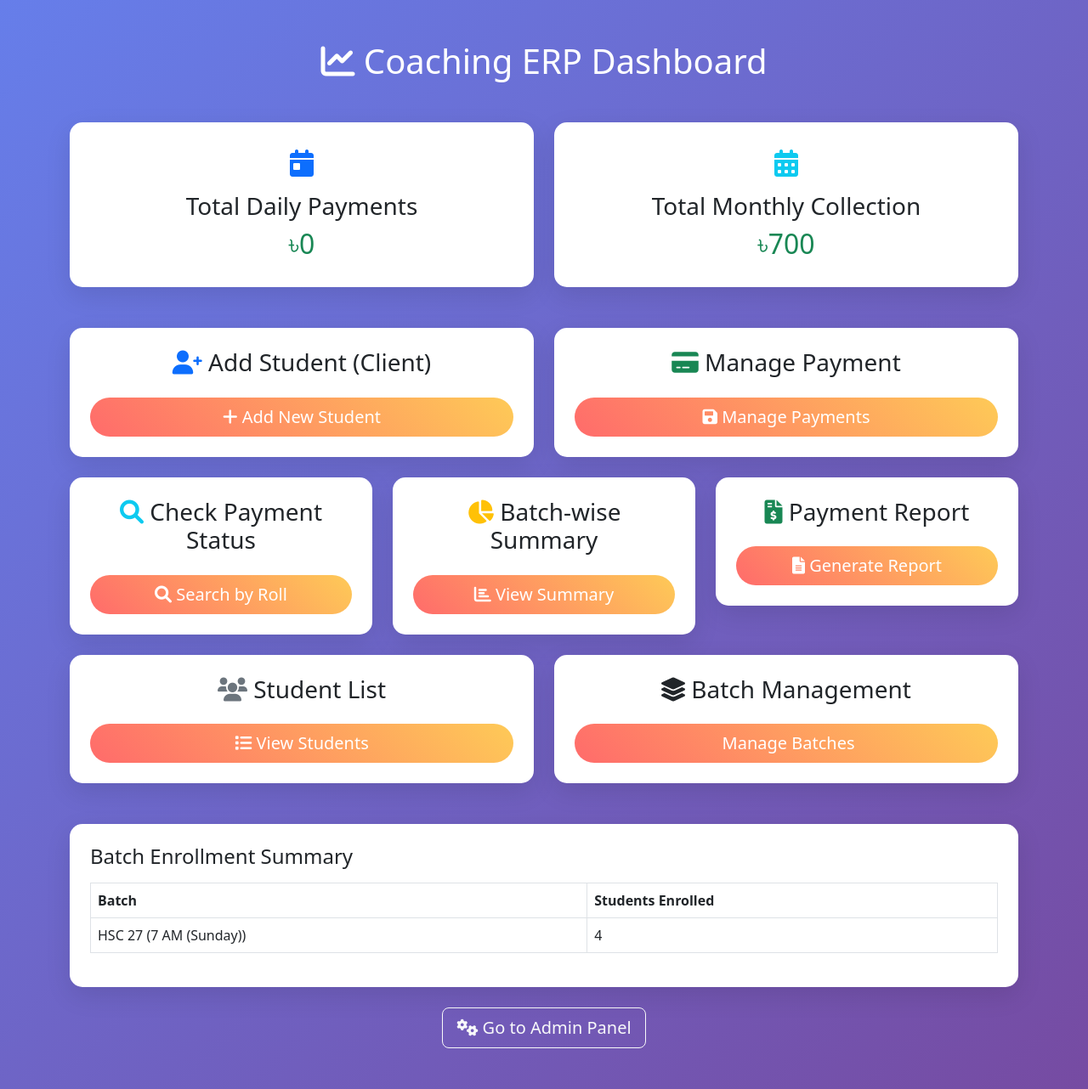
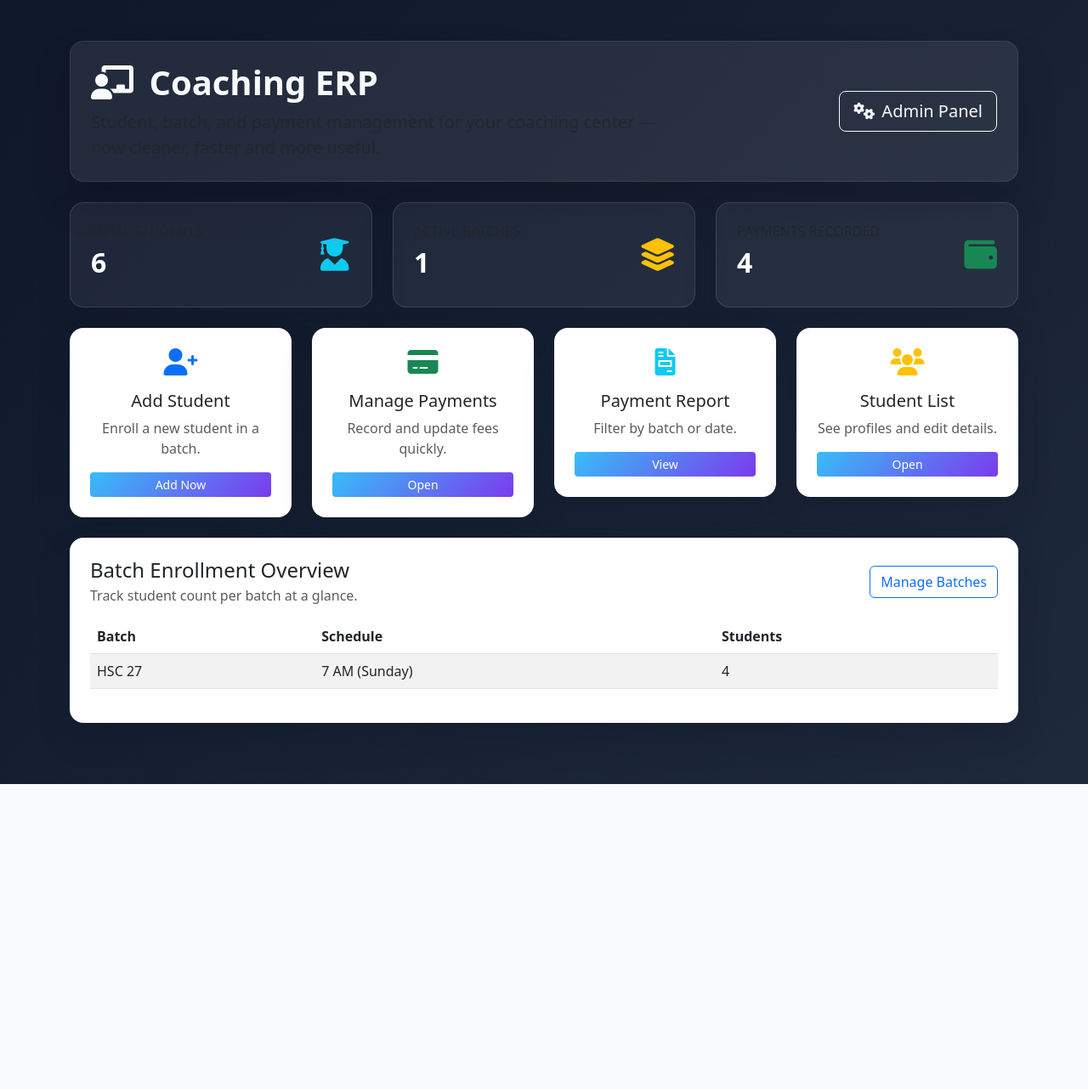
Before and after one commit to munjurulahsan/Coaching-ERP, a Django app: page / in a window 1280 px wide. Shown: the whole page at 85% size. After the commit the page ends 923 px from the top, so only its background shows below. Run offline with Django 5.2, Linux system fonts and the light colour scheme; data comes from the database, SQL or seed files in the repository.

Commit message:
Add batch create/edit, student profile edit, and dashboard redesign

```diff
--- a/coaching/templates/coaching/client_profile.html
+++ b/coaching/templates/coaching/client_profile.html
@@ -17,8 +17,9 @@
                 <p class="mb-1"><strong>Phone:</strong> {{ client.phone }}</p>
                 <p class="mb-1"><strong>Goals:</strong> {{ client.goals }}</p>
             </div>
-            <div>
-                <a href="{% url 'client_list' %}" class="btn btn-secondary">Back to student list</a>
+            <div class="text-end">
+                <a href="{% url 'client_list' %}" class="btn btn-secondary mb-2">Back to student list</a>
+                <a href="{% url 'client_edit' client.pk %}" class="btn btn-primary">Edit Profile</a>
             </div>
         </div>
 
--- a/coaching/templates/coaching/home.html
+++ b/coaching/templates/coaching/home.html
@@ -7,113 +7,133 @@
     <link href="https://cdn.jsdelivr.net/npm/bootstrap@5.3.0/dist/css/bootstrap.min.css" rel="stylesheet">
     <link href="https://cdnjs.cloudflare.com/ajax/libs/font-awesome/6.0.0/css/all.min.css" rel="stylesheet">
     <style>
-        body { background: linear-gradient(135deg, #667eea 0%, #764ba2 100%); min-height: 100vh; }
-        .card { border: none; border-radius: 15px; box-shadow: 0 10px 30px rgba(0,0,0,0.1); transition: transform 0.3s; }
+        body { background: linear-gradient(135deg, #0f172a 0%, #1e293b 100%); min-height: 100vh; color: #f8fafc; }
+        .page-header { background: rgba(255,255,255,0.08); border-radius: 1rem; border: 1px solid rgba(255,255,255,0.08); box-shadow: 0 25px 45px rgba(0,0,0,0.18); }
+        .card { border: none; border-radius: 1rem; box-shadow: 0 18px 35px rgba(15, 23, 42, 0.3); }
+        .card-hero { background: rgba(255,255,255,0.06); border: 1px solid rgba(255,255,255,0.12); }
         .card:hover { transform: translateY(-5px); }
-        .btn-custom { background: linear-gradient(45deg, #ff6b6b, #feca57); border: none; border-radius: 25px; color: white; }
-        .btn-custom:hover { background: linear-gradient(45deg, #feca57, #ff6b6b); color: white; }
-        .form-control { border-radius: 10px; }
-        .stat-icon { font-size: 2rem; margin-bottom: 10px; }
+        .btn-custom { background: linear-gradient(135deg, #38bdf8, #7c3aed); border: none; color: white; }
+        .btn-custom:hover { background: linear-gradient(135deg, #0ea5e9, #5b21b6); }
+        .form-control { border-radius: 0.85rem; }
+        .metric-icon { font-size: 2.4rem; }
+        .table thead { background: rgba(255,255,255,0.05); }
     </style>
 </head>
 <body>
     <div class="container py-5">
-        <h1 class="text-center text-white mb-5"><i class="fas fa-chart-line"></i> Coaching ERP Dashboard</h1>
-
-        <div class="row mb-5">
-            <div class="col-md-6">
-                <div class="card text-center p-4">
-                    <div class="stat-icon text-primary"><i class="fas fa-calendar-day"></i></div>
-                    <h3>Total Daily Payments</h3>
-                    <h2 class="text-success">৳{{ daily_total }}</h2>
+        <div class="page-header p-4 mb-4">
+            <div class="row align-items-center">
+                <div class="col-md-8">
+                    <h1 class="display-6 fw-bold"><i class="fas fa-chalkboard-teacher me-2"></i> Coaching ERP</h1>
+                    <p class="lead text-muted mb-0">Student, batch, and payment management for your coaching center — now cleaner, faster and more useful.</p>
                 </div>
-            </div>
-            <div class="col-md-6">
-                <div class="card text-center p-4">
-                    <div class="stat-icon text-info"><i class="fas fa-calendar-alt"></i></div>
-                    <h3>Total Monthly Collection</h3>
-                    <h2 class="text-success">৳{{ monthly_total }}</h2>
+                <div class="col-md-4 text-md-end mt-3 mt-md-0">
+                    <a href="/admin/" class="btn btn-outline-light btn-lg"><i class="fas fa-cogs me-2"></i>Admin Panel</a>
                 </div>
             </div>
         </div>
 
-        <div class="row">
-            <div class="col-md-6 mb-4">
-                <div class="card p-4 text-center">
-                    <h3 class="mb-4"><i class="fas fa-user-plus text-primary"></i> Add Student (Client)</h3>
-                    <a href="{% url 'add_student' %}" class="btn btn-custom btn-lg"><i class="fas fa-plus"></i> Add New Student</a>
+        <div class="row g-4 mb-4">
+            <div class="col-md-4">
+                <div class="card card-hero p-4 text-white metric-card">
+                    <div class="d-flex justify-content-between align-items-center">
+                        <div>
+                            <h6 class="text-uppercase text-muted">Total Students</h6>
+                            <h2 class="fw-bold">{{ total_students }}</h2>
+                        </div>
+                        <div class="metric-icon text-info"><i class="fas fa-user-graduate"></i></div>
+                    </div>
                 </div>
             </div>
-            <div class="col-md-6 mb-4">
-                <div class="card p-4 text-center">
-                    <h3 class="mb-4"><i class="fas fa-credit-card text-success"></i> Manage Payment</h3>
-                    <a href="{% url 'manage_payment' %}" class="btn btn-custom btn-lg"><i class="fas fa-save"></i> Manage Payments</a>
+            <div class="col-md-4">
+                <div class="card card-hero p-4 text-white metric-card">
+                    <div class="d-flex justify-content-between align-items-center">
+                        <div>
+                            <h6 class="text-uppercase text-muted">Active Batches</h6>
+                            <h2 class="fw-bold">{{ total_batches }}</h2>
+                        </div>
+                        <div class="metric-icon text-warning"><i class="fas fa-layer-group"></i></div>
+                    </div>
+                </div>
+            </div>
+            <div class="col-md-4">
+                <div class="card card-hero p-4 text-white metric-card">
+                    <div class="d-flex justify-content-between align-items-center">
+                        <div>
+                            <h6 class="text-uppercase text-muted">Payments Recorded</h6>
+                            <h2 class="fw-bold">{{ total_payments }}</h2>
+                        </div>
+                        <div class="metric-icon text-success"><i class="fas fa-wallet"></i></div>
+                    </div>
                 </div>
             </div>
         </div>
 
-        <div class="row">
-            <div class="col-md-4 mb-4">
+        <div class="row g-4 mb-4">
+            <div class="col-md-3">
                 <div class="card p-4 text-center">
-                    <h3 class="mb-4"><i class="fas fa-search text-info"></i> Check Payment Status</h3>
-                    <a href="{% url 'payment_status_check' %}" class="btn btn-custom btn-lg"><i class="fas fa-magnifying-glass"></i> Search by Roll</a>
+                    <div class="mb-3 text-primary"><i class="fas fa-user-plus fa-2x"></i></div>
+                    <h5>Add Student</h5>
+                    <p class="text-muted">Enroll a new student in a batch.</p>
+                    <a href="{% url 'add_student' %}" class="btn btn-custom btn-sm">Add Now</a>
                 </div>
             </div>
-            <div class="col-md-4 mb-4">
+            <div class="col-md-3">
                 <div class="card p-4 text-center">
-                    <h3 class="mb-4"><i class="fas fa-chart-pie text-warning"></i> Batch-wise Summary</h3>
-                    <a href="{% url 'batch_wise_payment_summary' %}" class="btn btn-custom btn-lg"><i class="fas fa-chart-bar"></i> View Summary</a>
+                    <div class="mb-3 text-success"><i class="fas fa-credit-card fa-2x"></i></div>
+                    <h5>Manage Payments</h5>
+                    <p class="text-muted">Record and update fees quickly.</p>
+                    <a href="{% url 'manage_payment' %}" class="btn btn-custom btn-sm">Open</a>
                 </div>
             </div>
-            <div class="col-md-4 mb-4">
+            <div class="col-md-3">
                 <div class="card p-4 text-center">
-                    <h3 class="mb-4"><i class="fas fa-file-invoice-dollar text-success"></i> Payment Report</h3>
-                    <a href="{% url 'payment_report' %}" class="btn btn-custom btn-lg"><i class="fas fa-file-alt"></i> Generate Report</a>
+                    <div class="mb-3 text-info"><i class="fas fa-file-invoice fa-2x"></i></div>
+                    <h5>Payment Report</h5>
+                    <p class="text-muted">Filter by batch or date.</p>
+                    <a href="{% url 'payment_report' %}" class="btn btn-custom btn-sm">View</a>
+                </div>
+            </div>
+            <div class="col-md-3">
+                <div class="card p-4 text-center">
+                    <div class="mb-3 text-warning"><i class="fas fa-users fa-2x"></i></div>
+                    <h5>Student List</h5>
+                    <p class="text-muted">See profiles and edit details.</p>
+                    <a href="{% url 'client_list' %}" class="btn btn-custom btn-sm">Open</a>
                 </div>
             </div>
         </div>
 
-        <div class="row">
-            <div class="col-md-6 mb-4">
-                <div class="card p-4 text-center">
-                    <h3 class="mb-4"><i class="fas fa-users text-secondary"></i> Student List</h3>
-                    <a href="{% url 'client_list' %}" class="btn btn-custom btn-lg"><i class="fas fa-list"></i> View Students</a>
+        <div class="card p-4 bg-white text-dark mb-4">
+            <div class="d-flex justify-content-between align-items-center mb-3">
+                <div>
+                    <h4 class="mb-1">Batch Enrollment Overview</h4>
+                    <p class="text-muted mb-0">Track student count per batch at a glance.</p>
                 </div>
+                <a href="{% url 'batch_list' %}" class="btn btn-outline-primary">Manage Batches</a>
             </div>
-            <div class="col-md-6 mb-4">
-                <div class="card p-4 text-center">
-                    <h3 class="mb-4"><i class="fas fa-layer-group text-dark"></i> Batch Management</h3>
-                    <a href="{% url 'batch_list' %}" class="btn btn-custom btn-lg"><i class="fas fa-layer-plus"></i> Manage Batches</a>
-                </div>
-            </div>
-        </div>
-
-        <div class="card p-4 mt-4 bg-white text-dark">
-            <h4 class="mb-3">Batch Enrollment Summary</h4>
             <div class="table-responsive">
-                <table class="table table-bordered">
+                <table class="table table-striped align-middle">
                     <thead>
                         <tr>
                             <th>Batch</th>
-                            <th>Students Enrolled</th>
+                            <th>Schedule</th>
+                            <th>Students</th>
                         </tr>
                     </thead>
                     <tbody>
                         {% for batch in batches %}
                             <tr>
-                                <td>{{ batch.name }} ({{ batch.time }})</td>
+                                <td>{{ batch.name }}</td>
+                                <td>{{ batch.time }}</td>
                                 <td>{{ batch.client_set.count }}</td>
                             </tr>
                         {% empty %}
-                            <tr><td colspan="2">No batches available yet.</td></tr>
+                            <tr><td colspan="3" class="text-center">No batches available yet.</td></tr>
                         {% endfor %}
                     </tbody>
                 </table>
             </div>
-        </div>
-
-        <div class="text-center mt-4">
-            <a href="/admin/" class="btn btn-outline-light btn-lg"><i class="fas fa-cogs"></i> Go to Admin Panel</a>
         </div>
     </div>
 
--- a/coaching/urls.py
+++ b/coaching/urls.py
@@ -9,9 +9,12 @@ urlpatterns = [
     path('manage_payment/', views.manage_payment, name='manage_payment'),
     path('payment_report/', views.payment_report, name='payment_report'),
     path('batch_list/', views.batch_list, name='batch_list'),
+    path('batch/create/', views.batch_create, name='batch_create'),
+    path('batch/<int:pk>/edit/', views.batch_edit, name='batch_edit'),
     path('payment_status_check/', views.payment_status_check, name='payment_status_check'),
     path('batch_wise_payment_summary/', views.batch_wise_payment_summary, name='batch_wise_payment_summary'),
     path('clients/<int:pk>/', views.client_profile, name='client_profile'),
+    path('clients/<int:pk>/edit/', views.client_edit, name='client_edit'),
     path('coaches/', views.CoachListView.as_view(), name='coach_list'),
     path('clients/', views.ClientListView.as_view(), name='client_list'),
     path('sessions/', views.SessionListView.as_view(), name='session_list'),
--- a/coaching/views.py
+++ b/coaching/views.py
@@ -4,7 +4,7 @@ from django.db.models import Sum, Max, Count
 from datetime import date
 from django.http import JsonResponse
 from .models import Coach, Client, Session, Payment, Batch
-from .forms import ClientForm, PaymentForm
+from .forms import ClientForm, PaymentForm, BatchForm, ClientEditForm
 
 def get_client_name(request):
     batch_id = request.GET.get('batch_id')
@@ -29,6 +29,9 @@ def home(request):
     today = date.today()
     start_of_month = today.replace(day=1)
 
+    total_students = Client.objects.count()
+    total_batches = Batch.objects.count()
+    total_payments = Payment.objects.count()
     daily_total = Payment.objects.filter(date=today, status='paid').aggregate(total=Sum('amount'))['total'] or 0
     monthly_total = Payment.objects.filter(date__gte=start_of_month, status='paid').aggregate(total=Sum('amount'))['total'] or 0
     batches = Batch.objects.all()
@@ -37,6 +40,9 @@ def home(request):
         'daily_total': daily_total,
         'monthly_total': monthly_total,
         'batches': batches,
+        'total_students': total_students,
+        'total_batches': total_batches,
+        'total_payments': total_payments,
     }
     return render(request, 'coaching/home.html', context)
 
@@ -53,6 +59,24 @@ def add_student(request):
         'client_form': client_form,
     }
     return render(request, 'coaching/add_student.html', context)
+
+
+def client_edit(request, pk):
+    client = get_object_or_404(Client, pk=pk)
+    if request.method == 'POST':
+        form = ClientEditForm(request.POST, instance=client)
+        if form.is_valid():
+            updated_client = form.save(commit=False)
+            if updated_client.batch != client.batch:
+                max_roll = Client.objects.filter(batch=updated_client.batch).aggregate(max_roll=Max('roll'))['max_roll'] or 0
+                updated_client.roll = max_roll + 1
+            updated_client.save()
+            return redirect('client_profile', pk=client.pk)
+    else:
+        form = ClientEditForm(instance=client, initial={'roll': client.roll})
+
+    return render(request, 'coaching/client_edit.html', {'form': form, 'client': client})
+
 
 def manage_payment(request):
     payment_form = PaymentForm(request.POST or None)
@@ -75,6 +99,31 @@ def manage_payment(request):
         'payments': payments,
     }
     return render(request, 'coaching/manage_payment.html', context)
+
+
+def batch_create(request):
+    form = BatchForm(request.POST or None)
+    if request.method == 'POST' and form.is_valid():
+        form.save()
+        return redirect('batch_list')
+    return render(request, 'coaching/batch_form.html', {
+        'form': form,
+        'title': 'Create New Batch',
+        'submit_text': 'Create Batch',
+    })
+
+
+def batch_edit(request, pk):
+    batch = get_object_or_404(Batch, pk=pk)
+    form = BatchForm(request.POST or None, instance=batch)
+    if request.method == 'POST' and form.is_valid():
+        form.save()
+        return redirect('batch_list')
+    return render(request, 'coaching/batch_form.html', {
+        'form': form,
+        'title': f'Edit Batch: {batch.name}',
+        'submit_text': 'Update Batch',
+    })
 
 class CoachListView(ListView):
     model = Coach
```
Also changed, not shown: coaching/forms.py (+25 -0 lines), coaching/templates/coaching/batch_form.html (added, +35 -0 lines), coaching/templates/coaching/batch_list.html (+15 -5 lines), coaching/templates/coaching/client_edit.html (added, +58 -0 lines).
